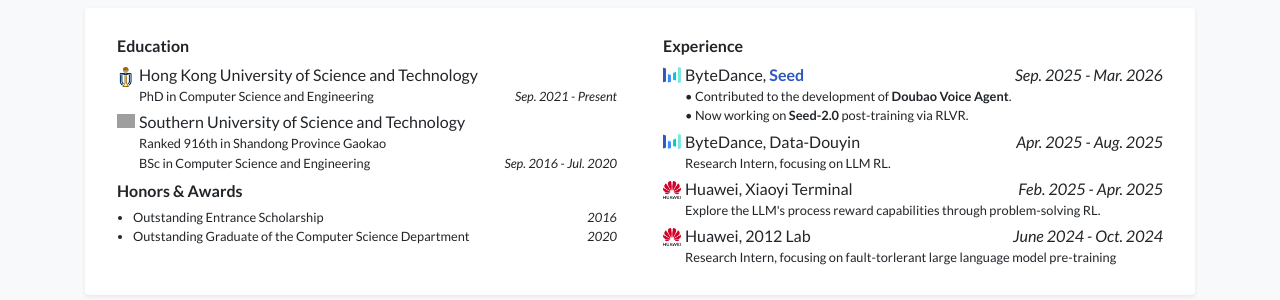
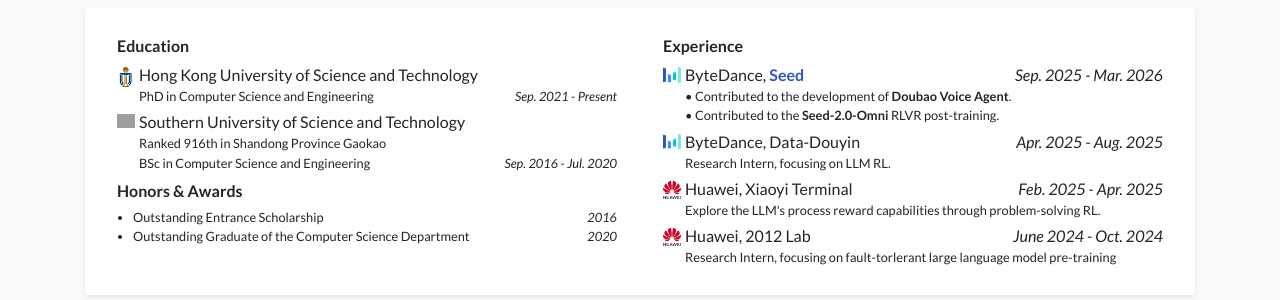
Before and after one commit to ColinLu50/colinlu50.github.io, a Jekyll site: the page built from index.html, in a window 1280 px wide and 900 px high, scrolled down 444 px. Shown: the part 153-453 px from the top of the window. Built offline with Jekyll 4.4.1, drawn with Linux system fonts in a browser that asks for light colours; nearby versions of some CDN libraries; a style sheet for code colours, icons or effects is not loaded; grey boxes are pictures that could not be loaded.

Commit message:
Update profile.yml

```diff
--- a/_data/profile.yml
+++ b/_data/profile.yml
@@ -61,7 +61,7 @@
 experience:
 - name: "ByteDance, <span style=\"color: rgb(47,87,194); font-weight: bold;\">Seed</span>"
   logo: /assets/images/photos/ByteDance_logo.png
-  position: "• Contributed to the development of <b>Doubao Voice Agent</b>. <br/>• Now working on <b>Seed-2.0</b> post-training via RLVR."
+  position: "• Contributed to the development of <b>Doubao Voice Agent</b>. <br/>• Contributed to the <b>Seed-2.0-Omni</b> RLVR post-training."
   date: Sep. 2025 - Mar. 2026
 
 
```
